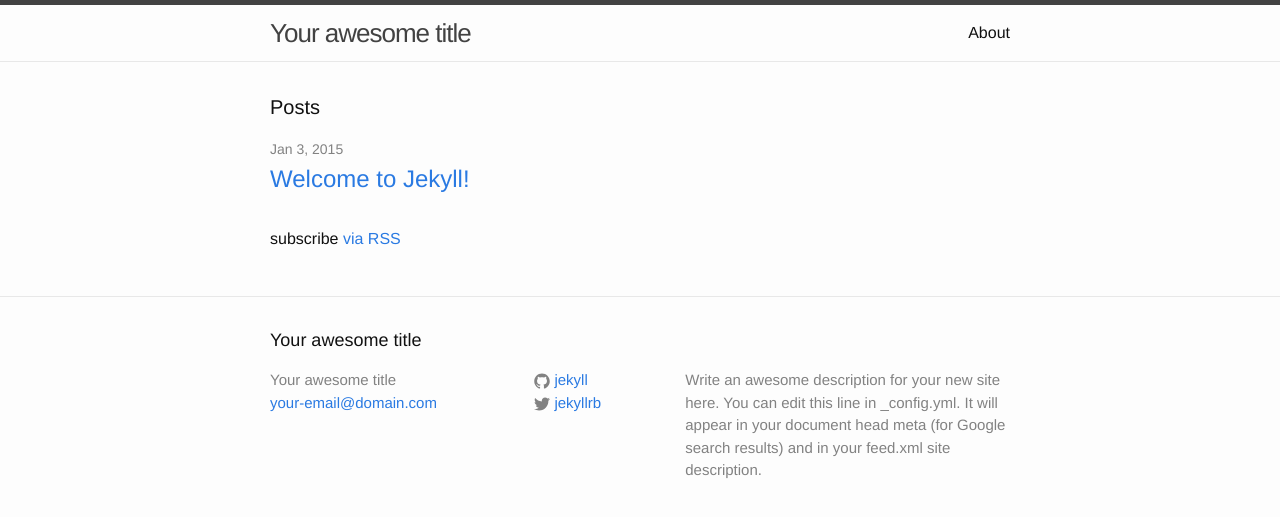
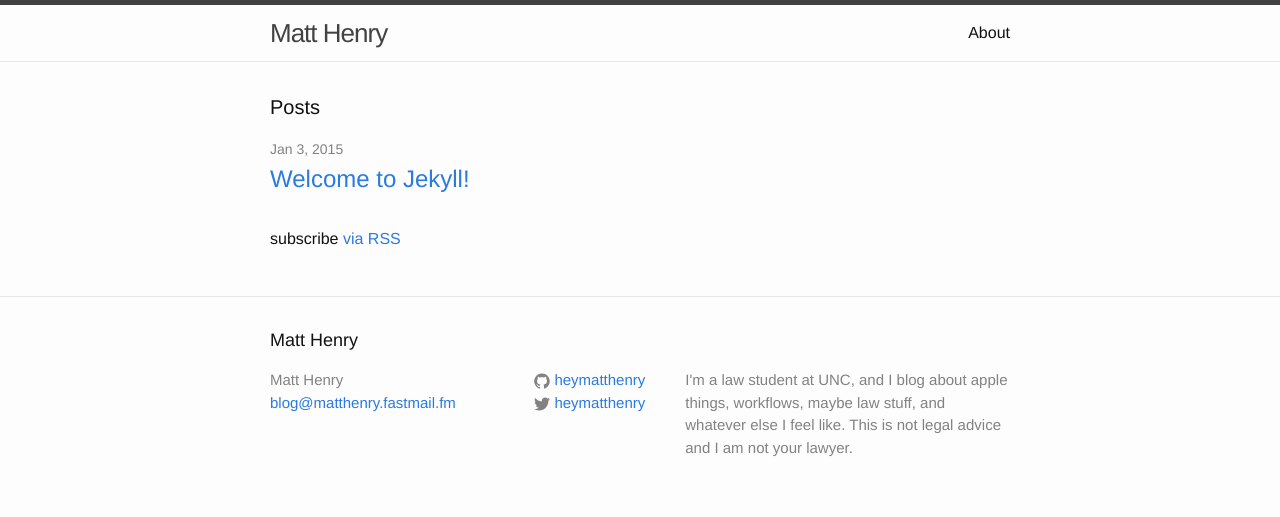
Before and after one commit to heymatthenry/heymatthenry.github.io, a Jekyll site: the page built from index.html, in a window 1280 px wide. Shown: the top 517 px of the page. Built offline with Jekyll 4.4.1, drawn with Linux system fonts in a browser that asks for light colours.

Commit message:
add basic info to configs

```diff
--- a/_config.yml
+++ b/_config.yml
@@ -1,14 +1,14 @@
 # Site settings
-title: Your awesome title
-email: your-email@domain.com
+title: Matt Henry
+email: blog@matthenry.fastmail.fm
 description: > # this means to ignore newlines until "baseurl:"
-  Write an awesome description for your new site here. You can edit this
-  line in _config.yml. It will appear in your document head meta (for
-  Google search results) and in your feed.xml site description.
+  I'm a law student at UNC, and I blog about apple things,
+  workflows, maybe law stuff, and whatever else I feel like.
+  This is not legal advice and I am not your lawyer.
 baseurl: "" # the subpath of your site, e.g. /blog/
-url: "http://yourdomain.com" # the base hostname & protocol for your site
-twitter_username: jekyllrb
-github_username:  jekyll
+url: "https://heymatthenry.github.io" # the base hostname & protocol for your site
+twitter_username: heymatthenry
+github_username:  heymatthenry
 
 # Build settings
 markdown: kramdown
```
